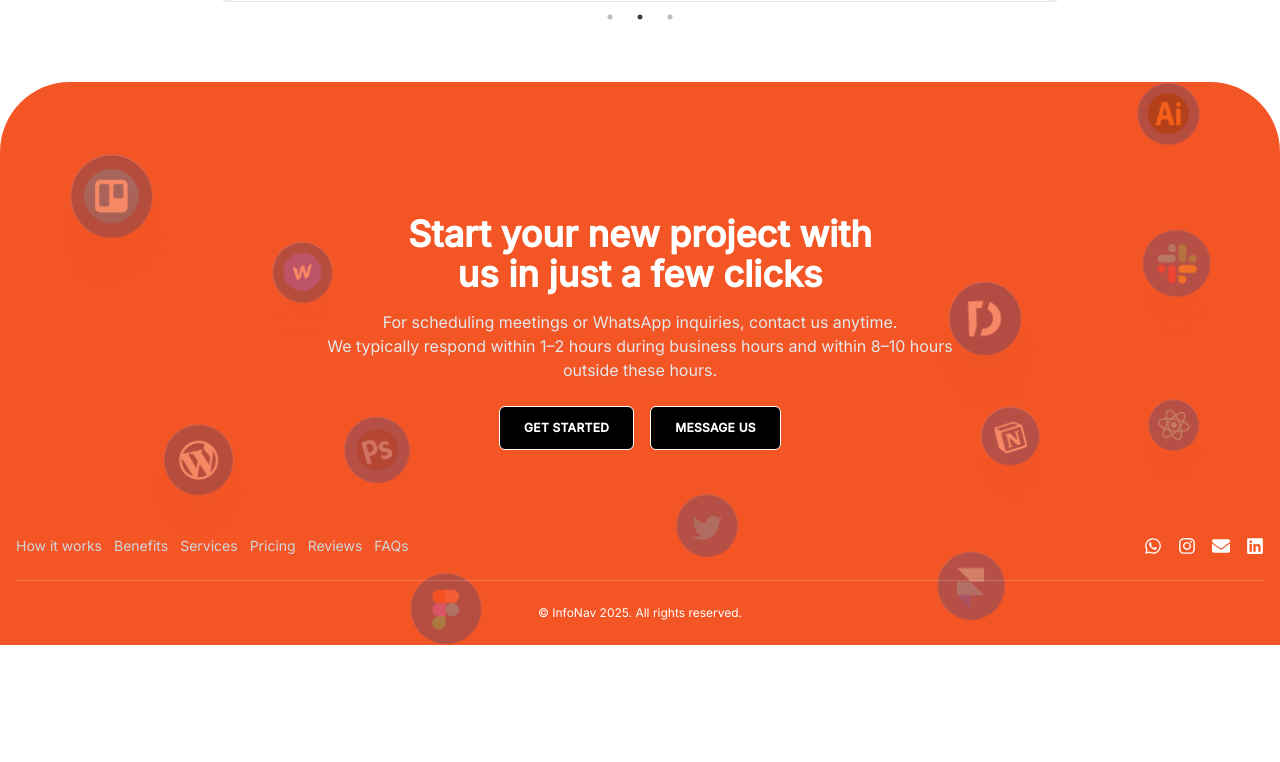
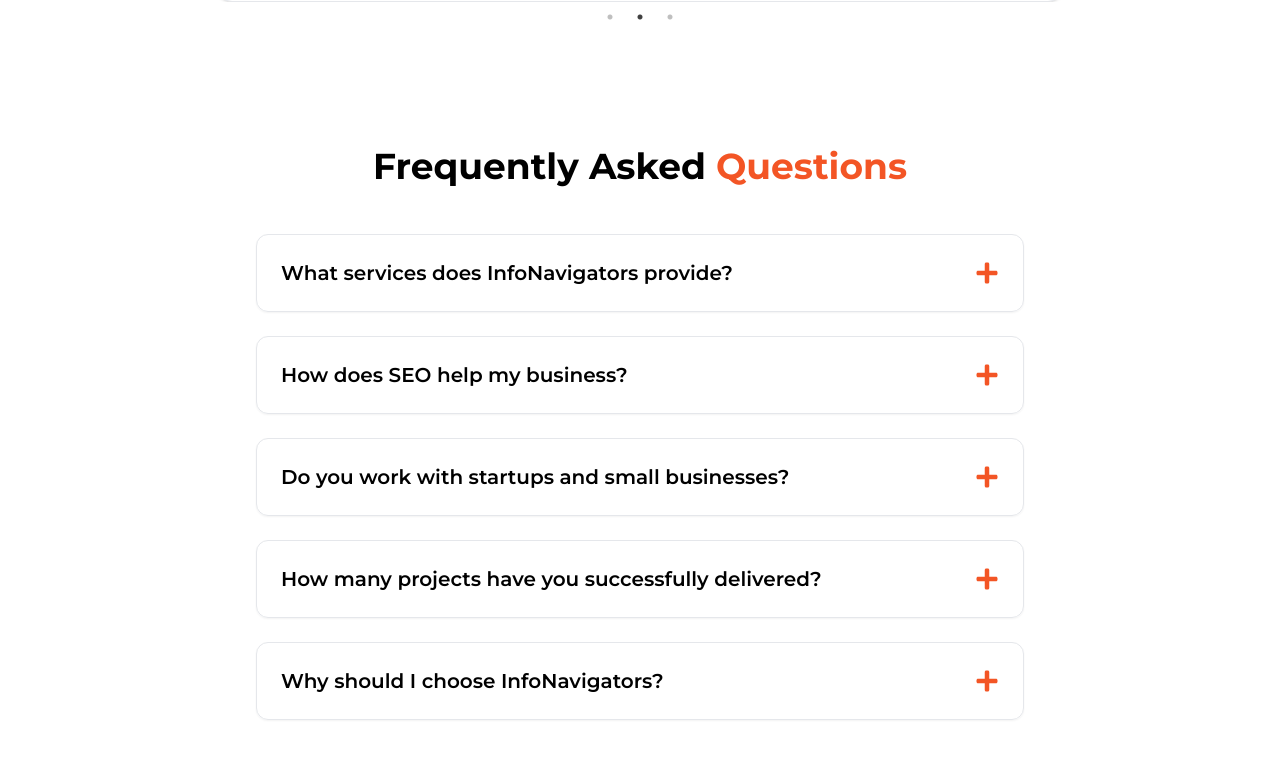
Before and after one commit to SallalZahid56/Infonav-in-React, a React (Vite) app: page /services in a window 1280 px wide. Shown: the part 4838-5600 px from the top of the page. Before the commit the page ends 5483 px from the top, so only its background shows below. Built offline with nearby package versions, Linux system fonts and the light colour scheme.

Commit message:
Initial commit

```diff
--- a/src/App.jsx
+++ b/src/App.jsx
@@ -7,6 +7,7 @@ import Testimonials from "./components/Testimonials";
 import Tools from "./components/Tools";
 import Footer from "./components/Footer";
 import WhyChooseUs from "./components/WhyChooseUs";
+import FAQ from "./components/FAQ";
 
 function App() {
   return (
@@ -19,6 +20,7 @@ function App() {
       <Tools />
       <WhyChooseUs />
       <Testimonials />
+      <FAQ />
       <Footer />
     </>
   );
--- /dev/null
+++ b/src/components/FAQ.jsx
@@ -0,0 +1,81 @@
+import React, { useState } from "react";
+import { FaPlus, FaMinus } from "react-icons/fa";
+
+const faqs = [
+  {
+    question: "What services does InfoNavigators provide?",
+    answer:
+      "We offer Digital Marketing, SEO, Lead Generation, Data Entry, Python Scraping, Internet Research, Influencer Research, and Web Development services tailored for business growth.",
+  },
+  {
+    question: "How does SEO help my business?",
+    answer:
+      "SEO increases your website’s visibility on search engines, drives organic traffic, improves brand credibility, and boosts lead conversions over time.",
+  },
+  {
+    question: "Do you work with startups and small businesses?",
+    answer:
+      "Yes! We customize our strategies to meet the needs of startups, small businesses, and enterprises with affordable and scalable solutions.",
+  },
+  {
+    question: "How many projects have you successfully delivered?",
+    answer:
+      "We have successfully delivered 200+ projects worldwide across multiple industries, helping clients achieve measurable results.",
+  },
+  {
+    question: "Why should I choose InfoNavigators?",
+    answer:
+      "We combine affordability, proven experience, and trusted client relationships to deliver tailored solutions for your digital growth.",
+  },
+];
+
+const FAQ = () => {
+  const [openIndex, setOpenIndex] = useState(null);
+
+  const toggleFAQ = (index) => {
+    setOpenIndex(openIndex === index ? null : index);
+  };
+
+  return (
+    <section className="w-full bg-white py-12 sm:py-16 px-4 sm:px-6 lg:px-20">
+      {/* Heading */}
+      <div className="text-center max-w-2xl md:max-w-3xl mx-auto mb-8 sm:mb-12">
+        <h2 className="font-heading text-2xl sm:text-3xl md:text-4xl font-bold text-black">
+          Frequently Asked <span className="text-brandOrange">Questions</span>
+        </h2>
+      </div>
+
+      {/* FAQ List */}
+      <div className="max-w-2xl md:max-w-3xl mx-auto space-y-4 sm:space-y-6">
+        {faqs.map((faq, index) => (
+          <div
+            key={index}
+            className="border border-gray-200 rounded-lg sm:rounded-xl p-4 sm:p-6 shadow-sm"
+          >
+            {/* Question */}
+            <div
+              className="flex justify-between items-center cursor-pointer"
+              onClick={() => toggleFAQ(index)}
+            >
+              <h3 className="font-heading text-base sm:text-lg md:text-xl font-semibold text-black pr-4">
+                {faq.question}
+              </h3>
+              <span className="text-brandOrange text-lg sm:text-xl md:text-2xl flex-shrink-0">
+                {openIndex === index ? <FaMinus /> : <FaPlus />}
+              </span>
+            </div>
+
+            {/* Answer */}
+            {openIndex === index && (
+              <p className="mt-3 sm:mt-4 text-sm sm:text-base text-black font-sans leading-relaxed">
+                {faq.answer}
+              </p>
+            )}
+          </div>
+        ))}
+      </div>
+    </section>
+  );
+};
+
+export default FAQ;
--- a/src/components/WhyChooseUs.jsx
+++ b/src/components/WhyChooseUs.jsx
@@ -31,7 +31,7 @@ const WhyChooseUs = () => {
       {/* Subheading */}
       <div className="text-center mb-10">
         <h3 className="font-heading text-2xl font-bold text-gray-900">
-           What Makes Us Different?
+           What Makes <span className="text-brandOrange">Us Different?</span>
         </h3>
       </div>
 
```
